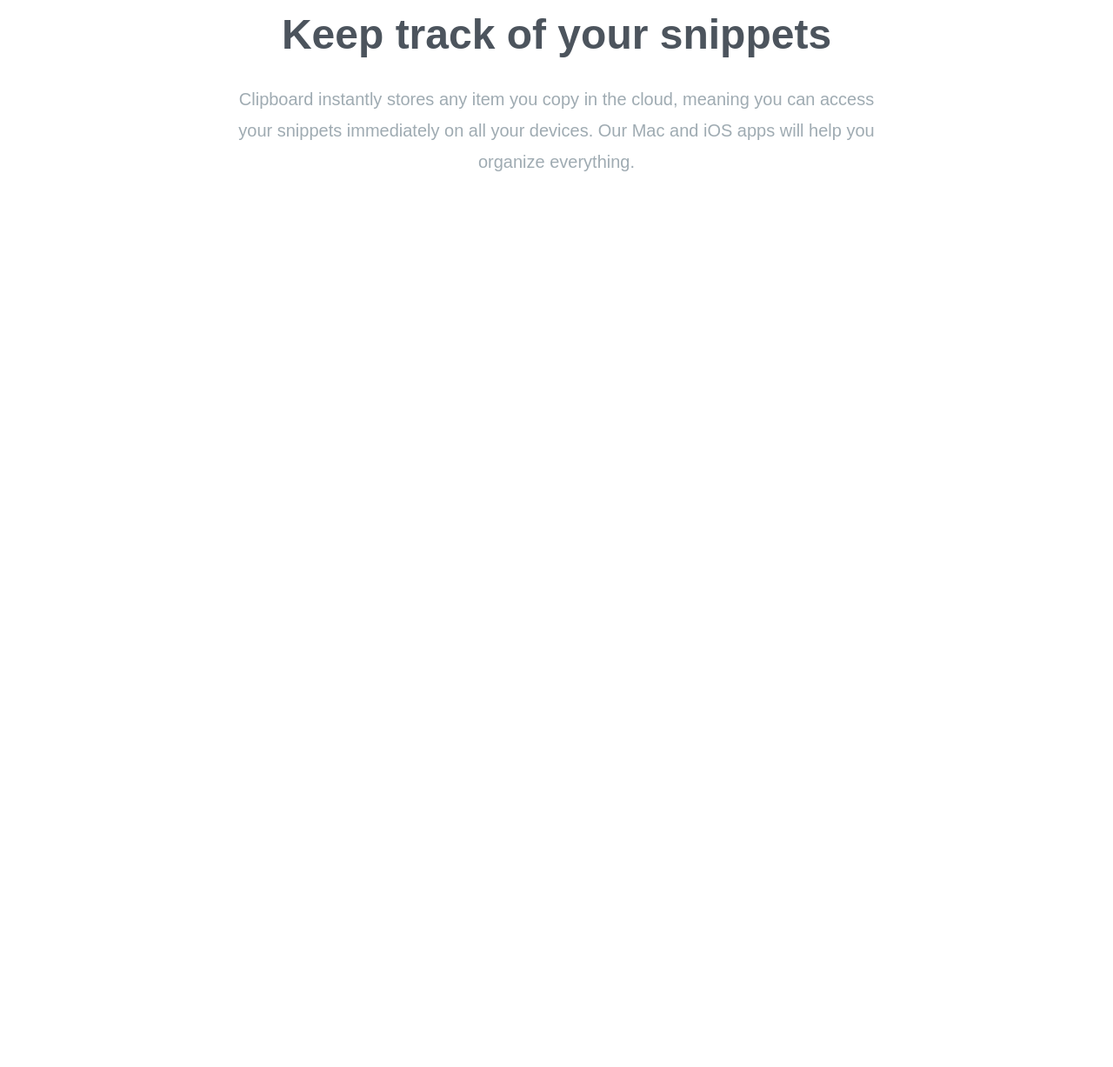
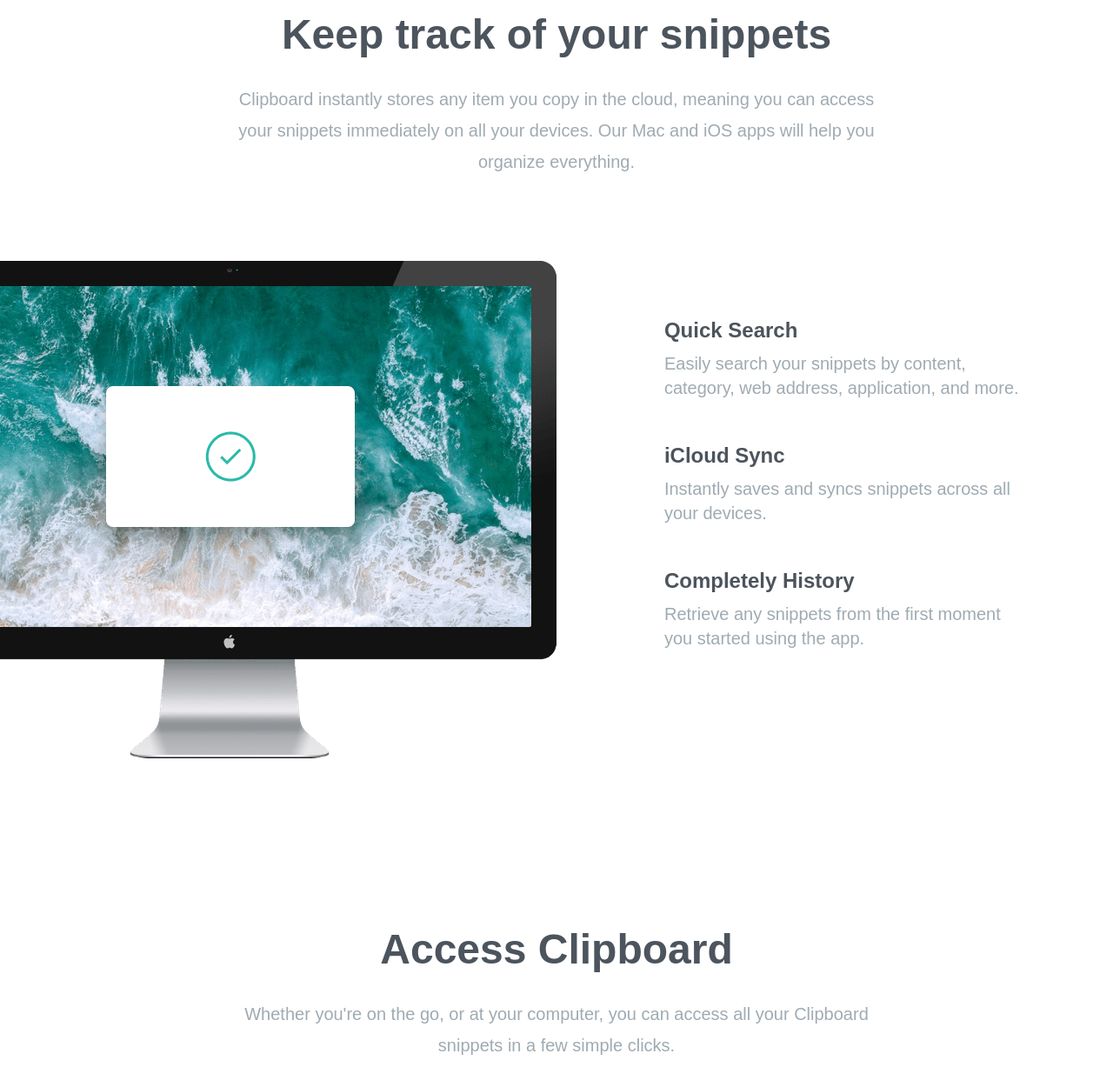
Before and after one commit to Okyanusaydgn/Tailwind_Course_Project, a website: page website-projects/clipboard/input.html in a window 1280 px wide. Shown: the part 705-1932 px from the top of the page at 87% size. Before the commit the page ends 1005 px from the top, so only its background shows below. Drawn offline with nearby package versions, Linux system fonts and the light colour scheme; files that its build step writes are made by us from their sources; a web font is replaced by a local one.

Commit message:
feat: add features section and items.

```diff
--- a/website-projects/clipboard/input.html
+++ b/website-projects/clipboard/input.html
@@ -15,13 +15,13 @@
     <!-- Tailwind CSS -->
     <link rel="stylesheet" href="./dist/output.css" />
 
-    <title>Simple Tailwind Starter</title>
+    <title>Clipboard Website</title>
   </head>
 
   <body>
     <section>
       <!-- Hero Section -->
-      <div class="section-container mb-40 px-10 pt-16">
+      <div class="section-container mb-40 pt-16">
         <img src="images/logo.svg" alt="Clipboard logo" class="mx-auto my-16" />
 
         <h3>A history of everything you copy</h3>
@@ -49,7 +49,7 @@
 
     <!-- Snippets Section -->
     <section id="snippets">
-      <div class="section-container my-20 px-10">
+      <div class="section-container my-20">
         <h3>Keep track of your snippets</h3>
         <p
           class="max-w-3xl mx-auto mb-24 text-xl leading-9 text-center text-grayish-blue"
@@ -60,5 +60,77 @@
         </p>
       </div>
     </section>
+
+    <!-- Features Section -->
+    <section id="features">
+      <div class="section-container my-20">
+        <div class="relative flex flex-col md:flex-row md:space-x-32">
+          <!-- Images -->
+          <div class="md:w-1/2">
+            <img
+              src="images/image-computer.png"
+              alt="Computer image"
+              class="md:absolute top-0 right-[50%]"
+            />
+          </div>
+
+          <!-- Items Container -->
+          <div
+            class="flex flex-col mt-16 mb-24 space-y-12 text-xl md:w-1/2 md:mb-60 md:text-left md:pl-16"
+          >
+            <!-- Item 1 -->
+            <div>
+              <h5 class="mb-2 text-2xl font-bold text-dark-grayish-blue">
+                Quick Search
+              </h5>
+              <p class="max-w-md mx-auto text-grayish-blue">
+                Easily search your snippets by content, category, web address,
+                application, and more.
+              </p>
+            </div>
+
+            <!-- Item 2 -->
+            <div>
+              <h5 class="mb-2 text-2xl font-bold text-dark-grayish-blue">
+                iCloud Sync
+              </h5>
+              <p class="max-w-md mx-auto text-grayish-blue">
+                Instantly saves and syncs snippets across all your devices.
+              </p>
+            </div>
+
+            <!-- Item 3 -->
+            <div>
+              <h5 class="mb-2 text-2xl font-bold text-dark-grayish-blue">
+                Completely History
+              </h5>
+              <p class="max-w-md mx-auto text-grayish-blue">
+                Retrieve any snippets from the first moment you started using
+                the app.
+              </p>
+            </div>
+          </div>
+        </div>
+      </div>
+    </section>
+
+    <!-- Access Anywhere Section -->
+    <section id="access">
+      <div class="section-container my-20">
+        <h3>Access Clipboard</h3>
+        <p
+          class="max-w-3xl mx-auto mb-24 text-xl leading-9 text-center text-grayish-blue"
+        >
+          Whether you're on the go, or at your computer, you can access all your
+          Clipboard snippets in a few simple clicks.
+        </p>
+
+        <img
+          src="images/image-devices.png"
+          alt="devices image"
+          class="mx-auto"
+        />
+      </div>
+    </section>
   </body>
 </html>
--- a/website-projects/clipboard/src/input.css
+++ b/website-projects/clipboard/src/input.css
@@ -25,7 +25,7 @@
 /* Bileşen sınıfları → components */
 @layer components {
   .section-container {
-    @apply max-w-6xl mx-auto text-center;
+    @apply max-w-6xl mx-auto text-center px-10;
   }
 
   .button-container {
```
